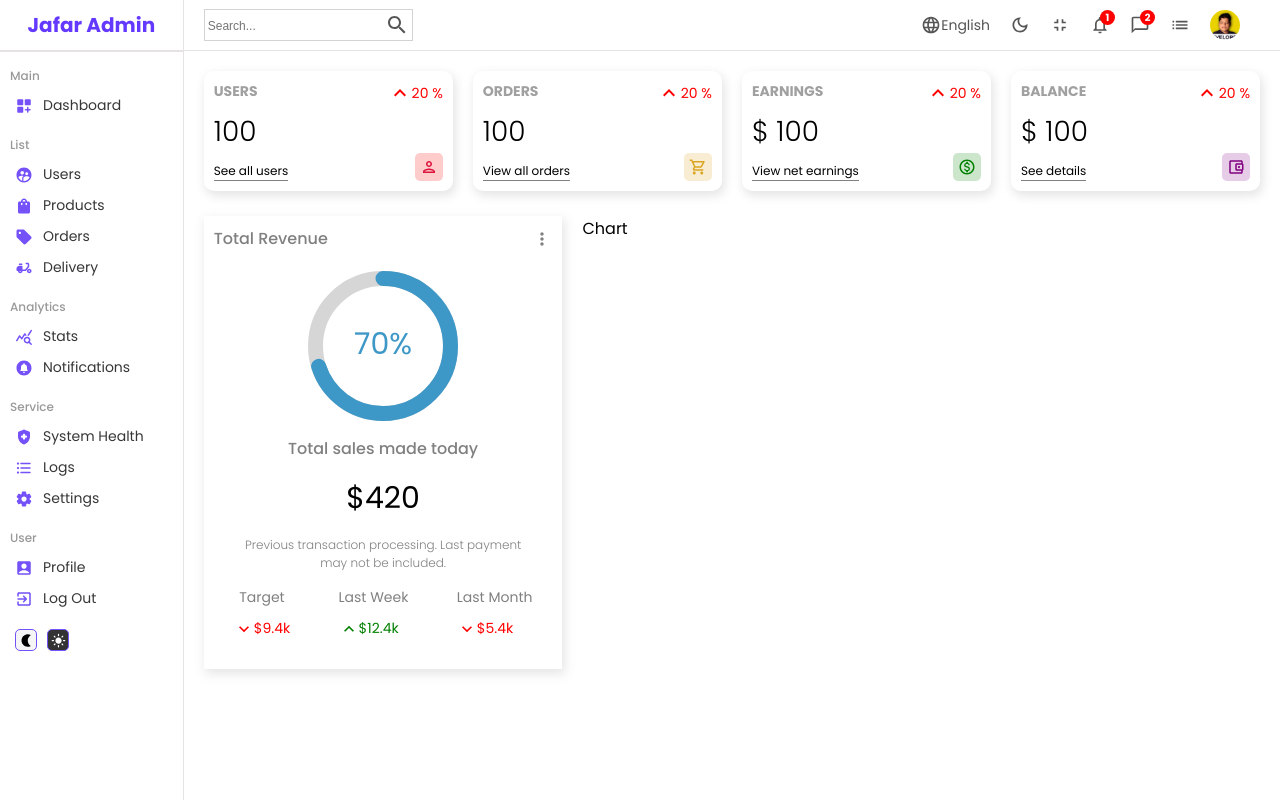
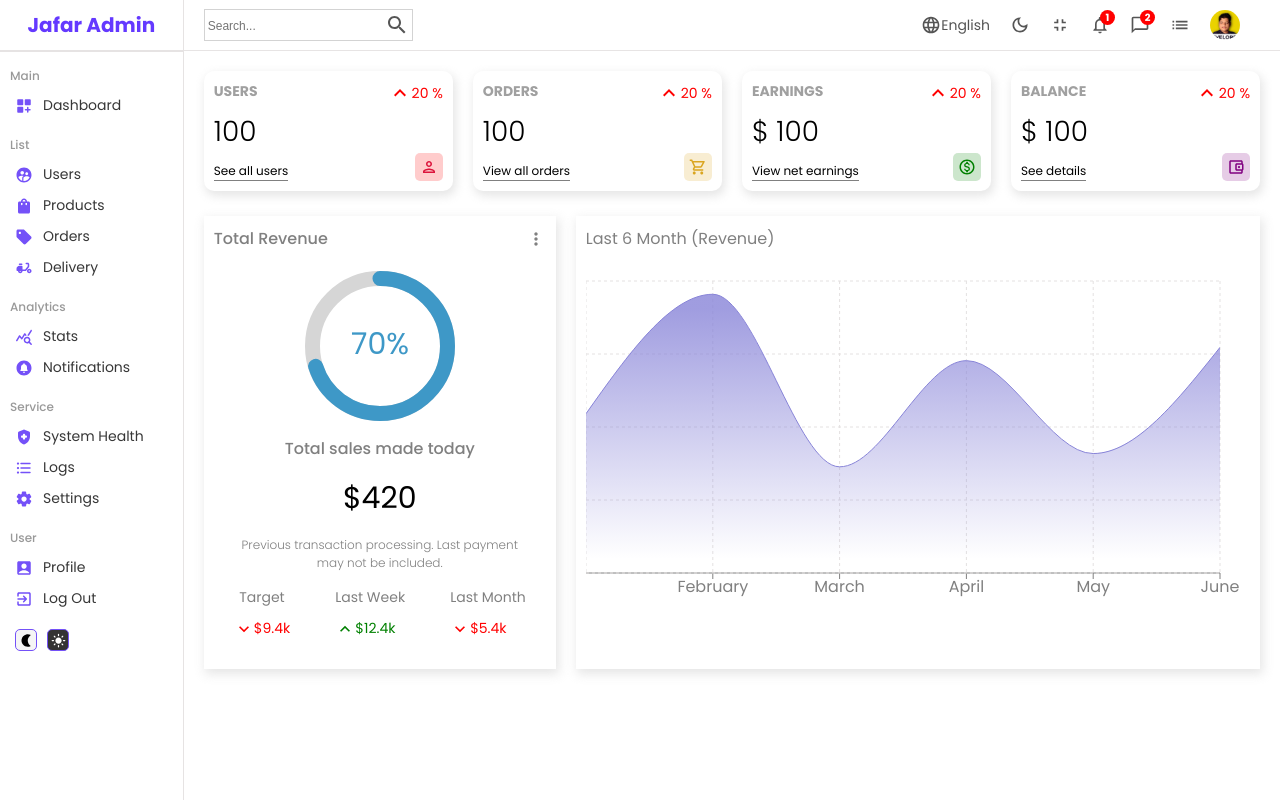
Before and after one commit to Jafar-128bit/Dashboard_Web_App, a React (Create React App) app: page / in a window 1280 px wide. Built offline with nearby package versions, Linux system fonts and the light colour scheme; a web font is replaced by a local one.

Commit message:
Normal Chart Complete

```diff
--- a/package.json
+++ b/package.json
@@ -15,6 +15,7 @@
     "react-dom": "^18.2.0",
     "react-router-dom": "^6.4.2",
     "react-scripts": "5.0.1",
+    "recharts": "^2.2.0",
     "sass": "^1.55.0",
     "web-vitals": "^2.1.4"
   },
--- a/src/components/NormalChart/NormalChart.js
+++ b/src/components/NormalChart/NormalChart.js
@@ -1,9 +1,42 @@
 import './NormalChart.scss';
+import {
+    AreaChart,
+    Area,
+    XAxis,
+    YAxis,
+    CartesianGrid,
+    Tooltip,
+    ResponsiveContainer
+} from 'recharts';
+
+const data = [
+    {name: "January", Total: 1200},
+    {name: "February", Total: 2100},
+    {name: "March", Total: 800},
+    {name: "April", Total: 1600},
+    {name: "May", Total: 900},
+    {name: "June", Total: 1700},
+];
 
 const NormalChart = () => {
     return (
         <div className="chart">
-            Chart
+            <div className="chart__title">Last 6 Month (Revenue)</div>
+            <ResponsiveContainer width="100%" aspect={2/1}>
+                <AreaChart width={730} height={250} data={data}
+                           margin={{ top: 10, right: 30, left: 0, bottom: 0 }}>
+                    <defs>
+                        <linearGradient id="total" x1="0" y1="0" x2="0" y2="1">
+                            <stop offset="5%" stopColor="#8884d8" stopOpacity={0.8}/>
+                            <stop offset="95%" stopColor="#8884d8" stopOpacity={0}/>
+                        </linearGradient>
+                    </defs>
+                    <XAxis dataKey="name" stroke="gray"/>
+                    <CartesianGrid strokeDasharray="3 3" className="chart__chartGrid"/>
+                    <Tooltip />
+                    <Area type="monotone" dataKey="Total" stroke="#8884d8" fillOpacity={1} fill="url(#total)" />
+                </AreaChart>
+            </ResponsiveContainer>
         </div>
     );
 };
--- a/src/components/NormalChart/NormalChart.scss
+++ b/src/components/NormalChart/NormalChart.scss
@@ -1,3 +1,15 @@
 .chart{
   flex: 4;
+  -webkit-box-shadow: 2px 4px 10px 1px rgba(0, 0, 0, 0.47);
+  box-shadow: 2px 4px 10px 1px rgba(201, 201, 201, 0.47);
+  color: gray;
+  padding: 10px;
+
+  .chart__title {
+    margin-bottom: 20px;
+  }
+
+  .chart__chartGrid{
+    stroke: rgb(228, 225, 225);
+  }
 }
```
Also changed, not shown: 1 other file (tests, documents, lock files or other folders).
